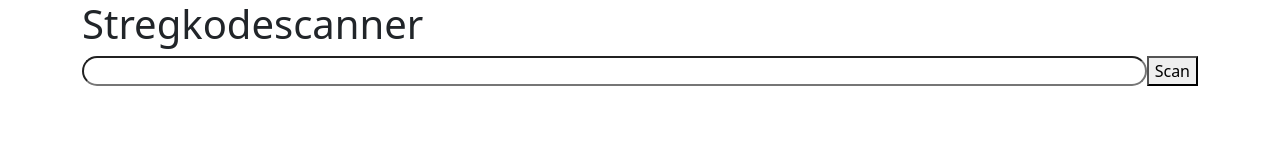
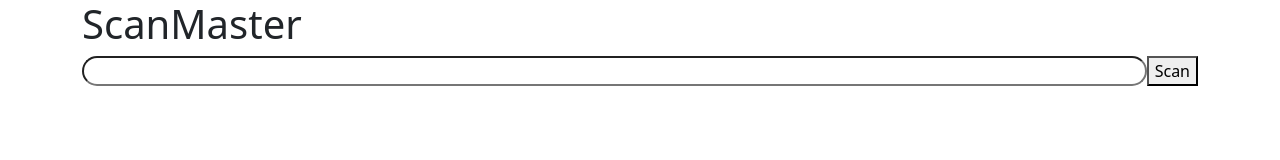
Before and after one commit to ohjenssen/foodApp, a website: page index.html in a window 1280 px wide. Drawn offline with nearby package versions, Linux system fonts and the light colour scheme; files that its build step writes are made by us from their sources.

Commit message:
Scanmaster

```diff
--- a/index.html
+++ b/index.html
@@ -16,7 +16,7 @@
 <body>
     <div class="container">
 
-        <h1>Stregkodescanner</h1>
+        <h1>ScanMaster</h1>
         <div class="searchContainer">
             <form id="searchForm" class="searchForm">
                 <input type="text" id="search" class="searchBar">
```
